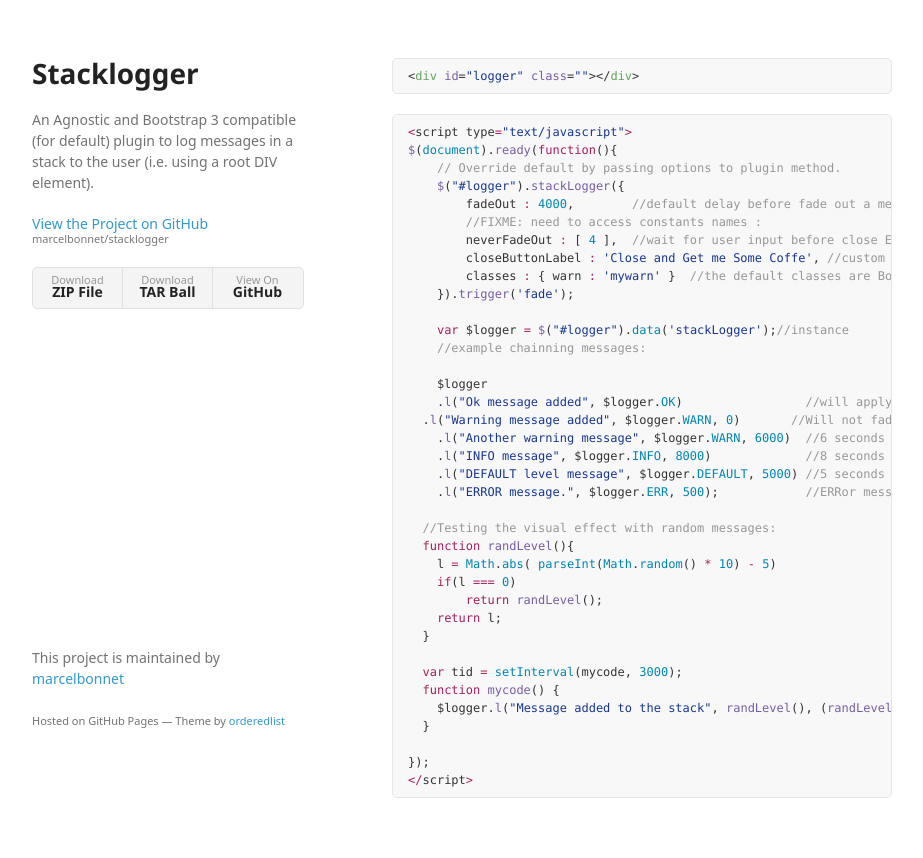
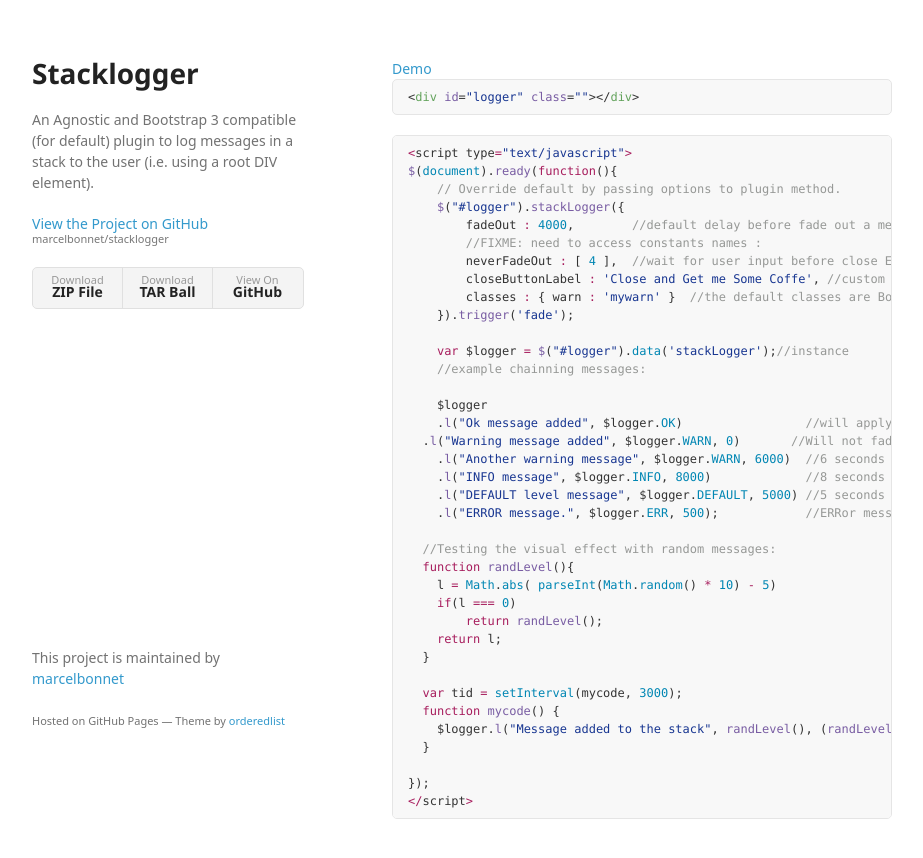
Before and after one commit to marcelbonnet/stacklogger, a plain HTML site: page index.html in a window 1280 px wide. Shown: the whole page, without its empty margins (178-1101 px from the left). Drawn offline with Linux system fonts and the light colour scheme; a web font is replaced by a local one.

Commit message:
add demo link
https://jsfiddle.net/vs3dbd92/17/

```diff
--- a/index.html
+++ b/index.html
@@ -29,6 +29,7 @@
       </header>
       <section>
 
+<a href="https://jsfiddle.net/vs3dbd92/17/">Demo</a>
 
 <div id="logger"></div>
 
```
